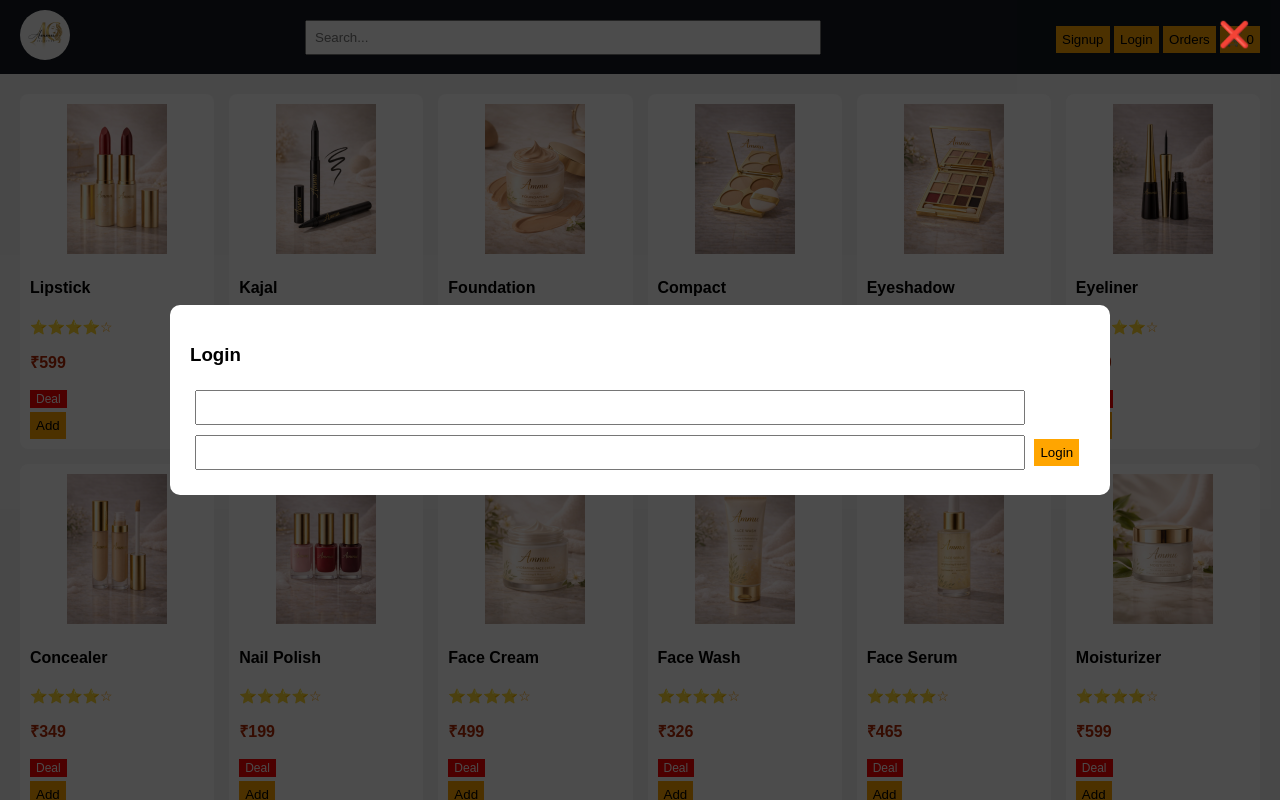
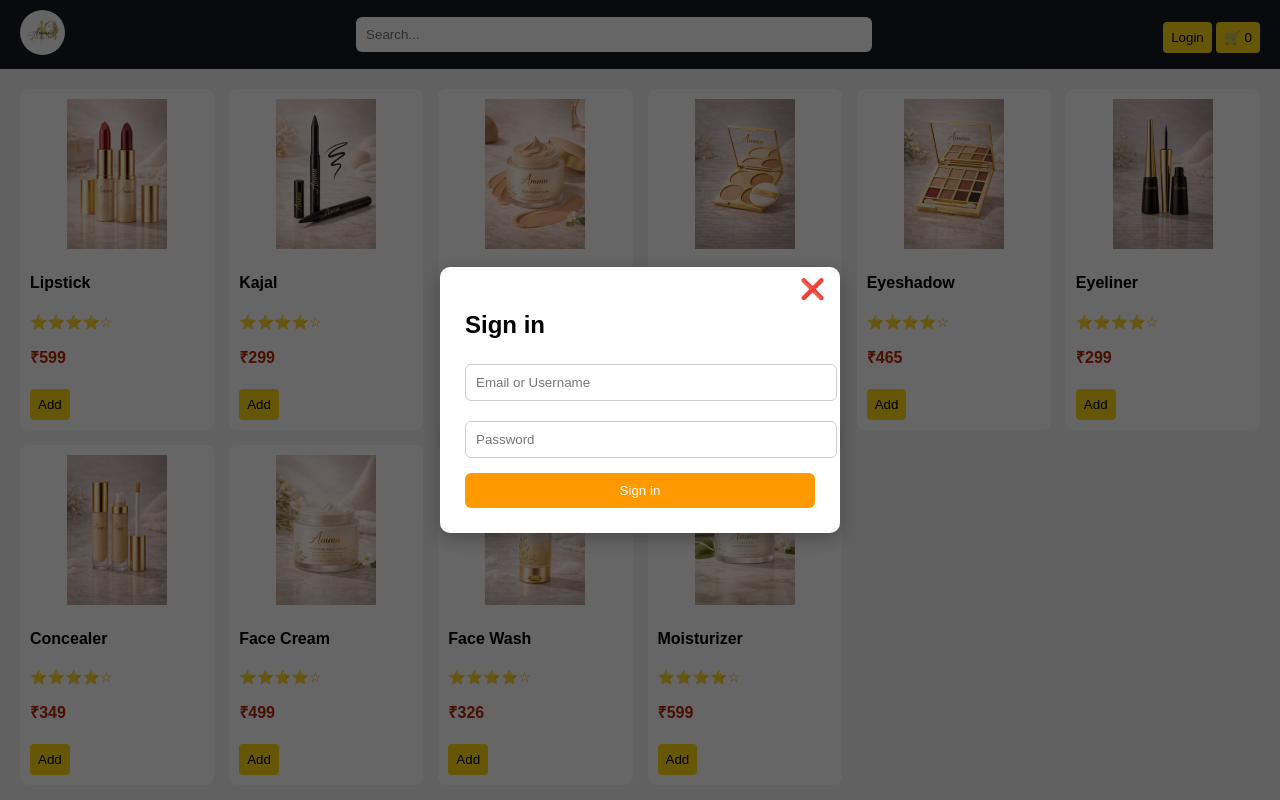
Before and after one commit to GangireddySrujanasriReddy/Ammu_collections, a plain HTML site: page index.html in a window 1280 px wide. Both pictures are taken after a click on the button "Login". Shown: the top 800 px of the page. Drawn offline with Linux system fonts and the light colour scheme.

Commit message:
Update index.html

```diff
--- a/index.html
+++ b/index.html
@@ -9,14 +9,27 @@ body { margin:0; font-family:Arial; background:#f3f3f3; }
 
 /* NAVBAR */
 .header {
-  display:flex; justify-content:space-between; align-items:center;
-  background:#131921; color:white; padding:10px 20px;
+  display:flex;
+  justify-content:space-between;
+  align-items:center;
+  background:#131921;
+  color:white;
+  padding:10px 20px;
 }
-.logo img { height:50px; border-radius:50%; cursor:pointer; }
+.logo img {
+  height:45px;
+  border-radius:50%;
+  cursor:pointer;
+}
 
-#searchInput { width:40%; padding:8px; }
+#searchInput {
+  width:40%;
+  padding:10px;
+  border-radius:6px;
+  border:none;
+}
 
-/* PRODUCTS GRID */
+/* PRODUCTS */
 .products {
   display:grid;
   grid-template-columns:repeat(auto-fill,minmax(180px,1fr));
@@ -24,7 +37,6 @@ body { margin:0; font-family:Arial; background:#f3f3f3; }
   padding:20px;
 }
 
-/* CARD */
 .card {
   background:white;
   padding:10px;
@@ -43,32 +55,73 @@ body { margin:0; font-family:Arial; background:#f3f3f3; }
 
 .price { color:#B12704; font-weight:bold; }
 .rating { color:orange; font-size:14px; }
-.badge {
-  background:red; color:white;
-  padding:2px 6px; font-size:12px;
+
+button {
+  background:#ffd814;
+  border:none;
+  padding:8px;
+  margin-top:5px;
+  cursor:pointer;
+  border-radius:4px;
 }
 
-/* MODALS */
+/* MODAL */
 .modal {
-  display:none; position:fixed;
-  top:0; left:0; width:100%; height:100%;
-  background:rgba(0,0,0,0.7);
-  justify-content:center; align-items:center;
-}
-.box {
-  background:white; padding:20px;
-  border-radius:10px; width:90%; max-width:900px;
-}
-.close {
-  position:absolute; top:20px; right:30px;
-  font-size:25px; color:white; cursor:pointer;
+  display:none;
+  position:fixed;
+  top:0; left:0;
+  width:100%; height:100%;
+  background:rgba(0,0,0,0.6);
+  justify-content:center;
+  align-items:center;
 }
 
-button {
-  background:orange; border:none;
-  padding:6px; cursor:pointer; margin-top:5px;
+/* LOGIN CARD */
+.login-box {
+  background:white;
+  padding:25px;
+  border-radius:10px;
+  width:350px;
+  box-shadow:0 5px 20px rgba(0,0,0,0.3);
+  position:relative;
 }
-input { padding:8px; margin:5px; width:90%; }
+
+.login-box h2 {
+  margin-bottom:15px;
+}
+
+.login-box input {
+  width:100%;
+  padding:10px;
+  margin:10px 0;
+  border:1px solid #ccc;
+  border-radius:6px;
+}
+
+.login-btn {
+  width:100%;
+  background:#ff9900;
+  color:white;
+  padding:10px;
+  border-radius:6px;
+}
+
+.close {
+  position:absolute;
+  top:10px;
+  right:15px;
+  font-size:20px;
+  cursor:pointer;
+}
+
+/* CART */
+.cart-box {
+  background:white;
+  padding:20px;
+  border-radius:10px;
+  width:400px;
+}
+
 </style>
 </head>
 
@@ -77,15 +130,13 @@ input { padding:8px; margin:5px; width:90%; }
 <!-- NAVBAR -->
 <div class="header">
   <div class="logo">
-    <img src="logo.png" onclick="openProductPopup()">
+    <img src="logo.png" onclick="showProducts(products)">
   </div>
 
   <input id="searchInput" placeholder="Search..." onkeyup="searchProducts()">
 
   <div>
-    <button onclick="openSignup()">Signup</button>
     <button onclick="openLogin()">Login</button>
-    <button onclick="openOrders()">Orders</button>
     <button onclick="openCart()">🛒 <span id="cartCount">0</span></button>
   </div>
 </div>
@@ -93,62 +144,28 @@ input { padding:8px; margin:5px; width:90%; }
 <!-- PRODUCTS -->
 <div class="products" id="productList"></div>
 
-<!-- POPUP -->
-<div class="modal" id="productModal">
+<!-- LOGIN MODAL -->
+<div class="modal" id="loginModal">
+  <div class="login-box">
     <span class="close" onclick="closeAll()">❌</span>
-<div class="box">
-<h3>All Products</h3>
-<div class="products" id="popupProducts"></div>
+    <h2>Sign in</h2>
+    <input id="luser" placeholder="Email or Username">
+    <input id="lpass" type="password" placeholder="Password">
+    <button class="login-btn" onclick="login()">Sign in</button>
   </div>
 </div>
 
-<!-- LOGIN -->
-<div class="modal" id="loginModal">
+<!-- CART MODAL -->
+<div class="modal" id="cartModal">
+  <div class="cart-box">
     <span class="close" onclick="closeAll()">❌</span>
-<div class="box">
-<h3>Login</h3>
-<input id="luser">
-<input id="lpass" type="password">
-<button onclick="login()">Login</button>
-</div>
-</div>
-
-<!-- SIGNUP -->
-<div class="modal" id="signupModal">
-<span class="close" onclick="closeAll()">❌</span>
-<div class="box">
-<h3>Signup</h3>
-<input id="suser">
-<input id="spass" type="password">
-<button onclick="signup()">Signup</button>
-</div>
-</div>
-
-<!-- CART -->
-<div class="modal" id="cartModal">
-<span class="close" onclick="closeAll()">❌</span>
-<div class="box">
-<h3>Cart</h3>
+    <h3>Your Cart</h3>
     <div id="cartItems"></div>
     <p>Total ₹<span id="total">0</span></p>
-<button onclick="checkout()">Checkout</button>
-</div>
-</div>
-
-<!-- ORDERS -->
-<div class="modal" id="ordersModal">
-<span class="close" onclick="closeAll()">❌</span>
-<div class="box">
-<h3>Orders</h3>
-<div id="orders"></div>
   </div>
 </div>
 
 <script>
-
-// STORAGE
-let users = JSON.parse(localStorage.getItem("users")) || {};
-let currentUser = localStorage.getItem("currentUser");
 
 // PRODUCTS
 let products = [
@@ -159,38 +176,26 @@ let products = [
 {name:"Eyeshadow",price:465,img:"eyeshadow.png"},
 {name:"Eyeliner",price:299,img:"eyeliner.png"},
 {name:"Concealer",price:349,img:"concealer.png"},
-{name:"Nail Polish",price:199,img:"nailpolish.png"},
 {name:"Face Cream",price:499,img:"facecream.png"},
 {name:"Face Wash",price:326,img:"facewash.png"},
-{name:"Face Serum",price:465,img:"faceserum.png"},
-{name:"Moisturizer",price:599,img:"moisturizer.png"},
-{name:"Body Wash",price:699,img:"bodywash.png"},
-{name:"Aloe Vera",price:299,img:"aloevera.png"},
-{name:"Hair Serum",price:549,img:"hairserum.png"},
-{name:"Shampoo",price:399,img:"shampoo.png"},
-{name:"Conditioner",price:449,img:"conditioner.png"},
-{name:"Hair Spray",price:599,img:"hairspray.png"}
+{name:"Moisturizer",price:599,img:"moisturizer.png"}
 ];
 
 // DISPLAY
 function showProducts(data){
   productList.innerHTML="";
-data.forEach(p=>productList.innerHTML+=card(p));
-}
-showProducts(products);
-
-// CARD
-function card(p){
-return `
+  data.forEach(p=>{
+    productList.innerHTML+=`
     <div class="card">
       <img src="${p.img}">
       <h4>${p.name}</h4>
       <div class="rating">⭐⭐⭐⭐☆</div>
       <p class="price">₹${p.price}</p>
-<span class="badge">Deal</span><br>
       <button onclick="addToCart('${p.name}',${p.price})">Add</button>
     </div>`;
+  });
 }
+showProducts(products);
 
 // SEARCH
 function searchProducts(){
@@ -198,45 +203,34 @@ let v=searchInput.value.toLowerCase();
   showProducts(products.filter(p=>p.name.toLowerCase().includes(v)));
 }
 
-// POPUP
-function openProductPopup(){
-productModal.style.display="flex";
-popupProducts.innerHTML="";
-products.forEach(p=>popupProducts.innerHTML+=card(p));
+// LOGIN
+let loggedIn=false;
+function login(){
+  if(!luser.value || !lpass.value){
+    alert("Enter details");
+    return;
   }
-
-// AUTH
-function signup(){
-users[suser.value]={pass:spass.value,cart:[],orders:[]};
-save(); alert("Signup success"); closeAll();
-}
-
-function login(){
-if(users[luser.value] && users[luser.value].pass===lpass.value){
-currentUser=luser.value;
-localStorage.setItem("currentUser",currentUser);
-alert("Login success");
+  loggedIn=true;
+  alert("Login successful");
   closeAll();
-}else alert("Invalid");
 }
 
 // CART
+let cart=[];
 function addToCart(name,price){
-if(!currentUser)return alert("Login first");
-users[currentUser].cart.push({name,price});
-save(); updateCart();
+  if(!loggedIn){
+    alert("Please login first");
+    return;
+  }
+  cart.push({name,price});
+  cartCount.innerText=cart.length;
 }
 
-function updateCart(){
-if(!currentUser)return;
-cartCount.innerText=users[currentUser].cart.length;
-}
-
+// CART VIEW
 function openCart(){
   cartModal.style.display="flex";
-let cart=users[currentUser].cart;
+  let total=0;
   cartItems.innerHTML="";
-let total=0;
   cart.forEach(c=>{
     total+=c.price;
     cartItems.innerHTML+=`<p>${c.name} ₹${c.price}</p>`;
@@ -244,35 +238,11 @@ cartItems.innerHTML+=`<p>${c.name} ₹${c.price}</p>`;
   document.getElementById("total").innerText=total;
 }
 
-// CHECKOUT
-function checkout(){
-users[currentUser].orders.push([...users[currentUser].cart]);
-users[currentUser].cart=[];
-save(); updateCart();
-alert("Payment successful");
-closeAll();
+// MODALS
+function openLogin(){ loginModal.style.display="flex"; }
+function closeAll(){
+  document.querySelectorAll(".modal").forEach(m=>m.style.display="none");
 }
-
-// ORDERS
-function openOrders(){
-ordersModal.style.display="flex";
-orders.innerHTML="";
-users[currentUser].orders.forEach(o=>{
-orders.innerHTML+=`<p>${o.map(i=>i.name).join(", ")}</p>`;
-});
-}
-
-// SAVE
-function save(){
-localStorage.setItem("users",JSON.stringify(users));
-}
-
-// MODALS
-function openLogin(){loginModal.style.display="flex";}
-function openSignup(){signupModal.style.display="flex";}
-function closeAll(){document.querySelectorAll(".modal").forEach(m=>m.style.display="none");}
-
-updateCart();
 
 </script>
 
```
Lines whose indentation alone changed are shown as unchanged.
